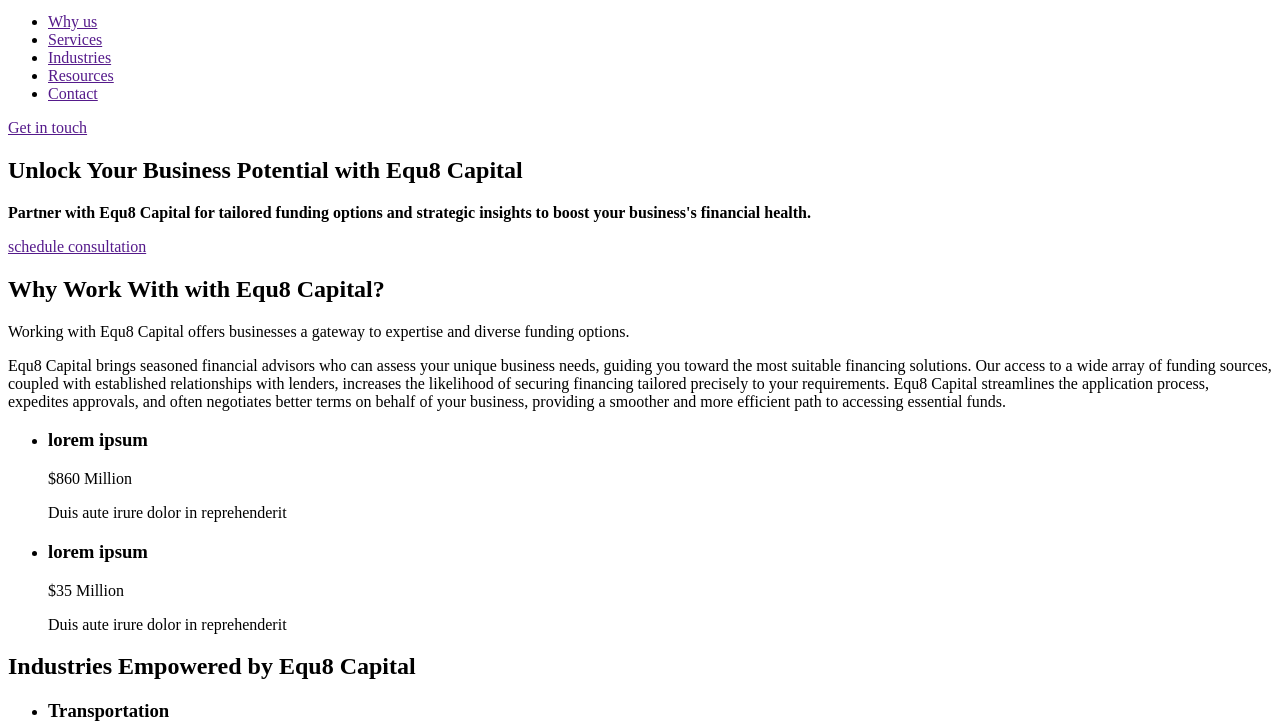
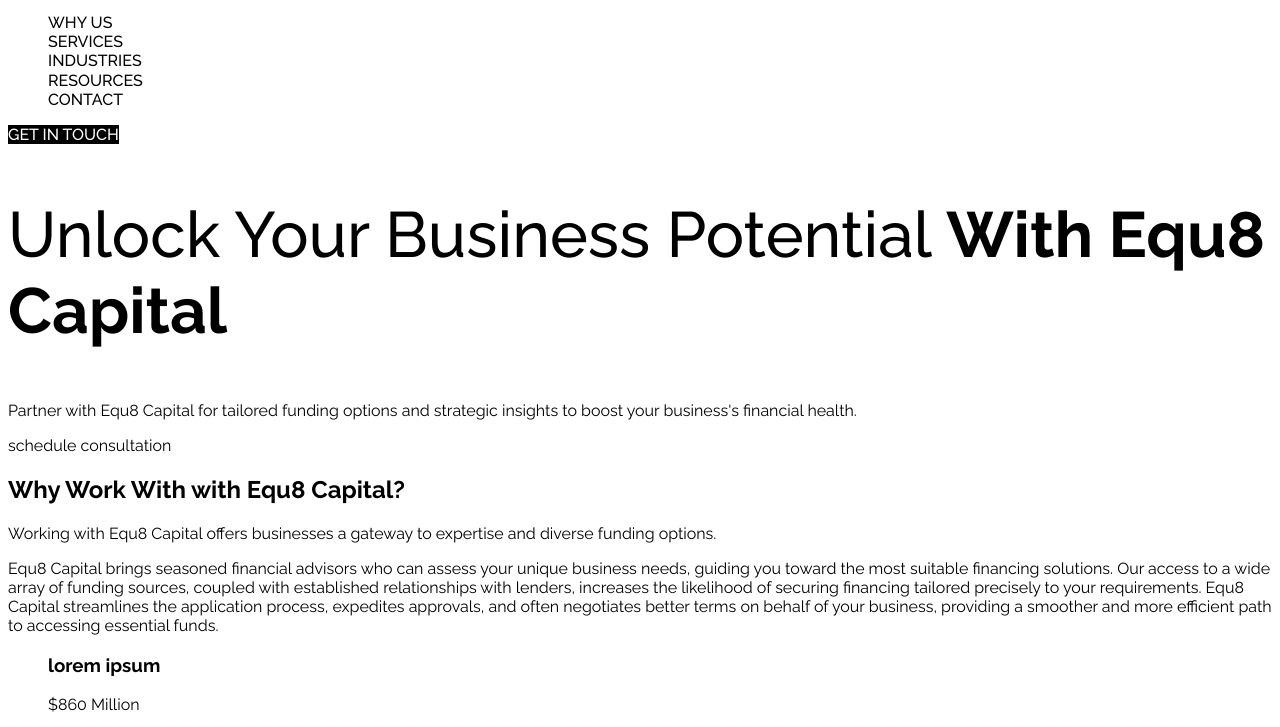
Before and after one commit to MaksimAfanasiev/equos-html-css, a plain HTML site: page index.html in a window 1280 px wide. Shown: the part 71-798 px from the top of the page. Drawn offline with Linux system fonts and the light colour scheme.

Commit message:
Add stylesheet

```diff
--- /dev/null
+++ b/css/style.css
@@ -0,0 +1,66 @@
+/*
+main font-family:  Raleway
+
+
+text colors:
+
+primary white: rgba(255, 255, 255, 1)
+primary black: rgba(0, 0, 0, 1)
+secondary white: rgba(217, 217, 217, 1)
+secondary black: rgba(76, 76, 76, 1)
+
+main colors:
+
+theme-color: rgba(247, 247, 247, 1);
+secondary color: rgba(30, 30, 30, 1);
+*/
+
+body{
+    font-family: Raleway, sans-serif;
+    color: rgba(0, 0, 0, 1);
+    font-weight: 400;
+}
+
+ul{
+    list-style: none;
+}
+
+a{
+    text-decoration: none;
+    color: inherit;
+}
+
+/* Header */
+.nav-list{
+    font-size: 16px;
+    font-weight: 500;
+    line-height: 1.2;
+    text-transform: uppercase;
+}
+
+.nav-button{
+    color: rgba(255, 255, 255, 1);
+    font-size: 16px;
+    font-weight: 500;
+    line-height: 1.2;
+    text-transform: uppercase;
+
+    background-color: rgba(0, 0, 0, 1);;
+}
+
+/* Hero */
+.hero-title{
+    font-size: 64px;
+    font-weight: 500;
+    line-height: 1.18;
+    text-align: left;
+    text-transform: capitalize;
+}
+
+.title-accent{
+    font-weight: 700;
+
+}
+.hero-title .title-accent::first-letter{
+    text-transform: lowercase;
+}
--- a/index.html
+++ b/index.html
@@ -4,27 +4,31 @@
     <meta charset="UTF-8">
     <meta name="viewport" content="width=device-width, initial-scale=1.0">
     <title>Document</title>
+    <link rel="preconnect" href="https://fonts.googleapis.com">
+    <link rel="preconnect" href="https://fonts.gstatic.com" crossorigin>
+    <link href="https://fonts.googleapis.com/css2?family=Raleway:wght@100..900&display=swap" rel="stylesheet">
+    <link rel="stylesheet" href="./css/style.css">
 </head>
 <body>
     <header>
         <nav>
             <a href="./"><img src="./images/logo.svg" alt="company logo"></a>
-            <ul>
-                <li><a href="">Why us</a></li>
-                <li><a href="">Services</a></li>
-                <li><a href="">Industries</a></li>
-                <li><a href="">Resources</a></li>
-                <li><a href="">Contact</a></li>
+            <ul class="nav-list">
+                <li class="nav-item"><a href="">Why us</a></li>
+                <li class="nav-item"><a href="">Services</a></li>
+                <li class="nav-item"><a href="">Industries</a></li>
+                <li class="nav-item"><a href="">Resources</a></li>
+                <li class="nav-item"><a href="">Contact</a></li>
             </ul>
+            <a href="" class="nav-button">Get in touch</a>
         </nav>
-        <a href="">Get in touch</a>
     </header>
     <main>
 
         <!-- Hero -->
         <section>
-            <h1>Unlock Your Business Potential <span>with Equ8 Capital</span></h1>
-            <p><b>Partner with Equ8 Capital for tailored funding options and strategic insights to boost your business's financial health.</b></p>
+            <h1 class="hero-title">unlock your business potential <span class="title-accent">with equ8 capital</span></h1>
+            <p>Partner with Equ8 Capital for tailored funding options and strategic insights to boost your business's financial health.</p>
             <a href="">schedule consultation</a>
          </section>
 
```
